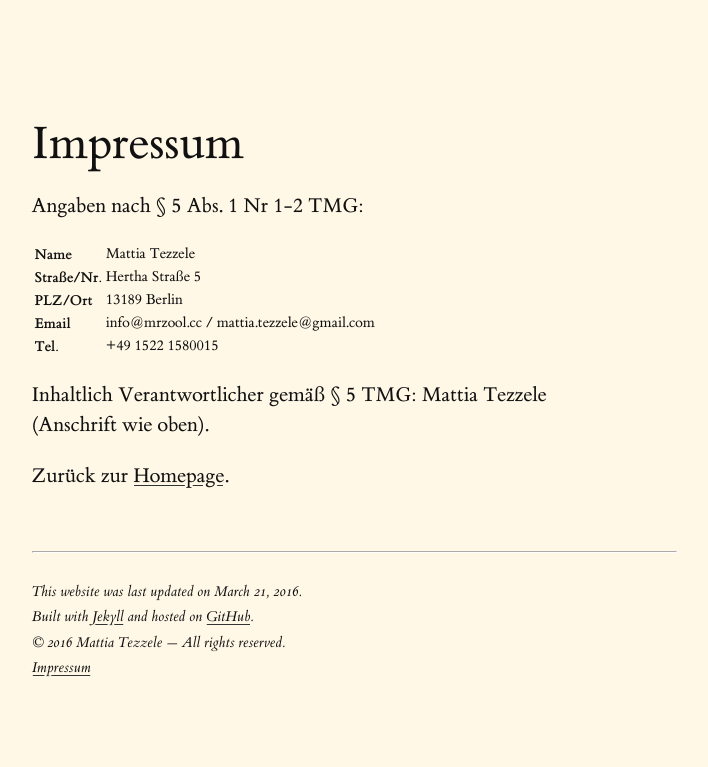
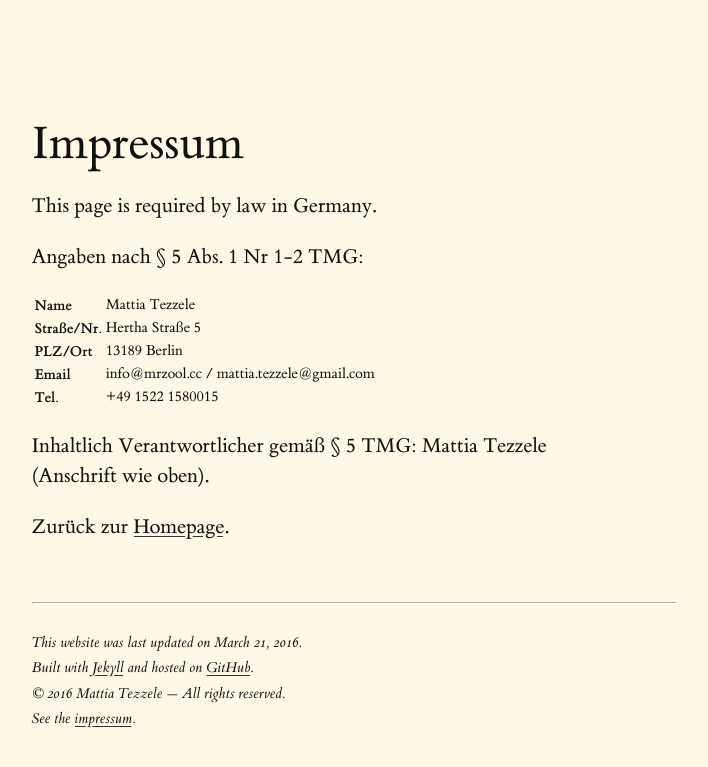
Before and after one commit to mrzool/mrzool.github.io, a Jekyll site: the page built from impressum/index.md, in a window 1280 px wide. Shown: the top 767 px of the page, without its empty margins (286-994 px from the left). Built offline with Jekyll 4.4.1, drawn with Linux system fonts in a browser that asks for light colours.

Commit message:
Improve impressum

```diff
--- a/_includes/_footer.html
+++ b/_includes/_footer.html
@@ -3,5 +3,5 @@
   <small class="block h5 mb1"> <i>This website was last updated on {{ 'now' | date: "%B %-d, %Y" }}.</i> </small>
   <small class="block h5 mb1"><i>Built with <a href="http://jekyllrb.com/">Jekyll</a> and hosted on <a href="http://github.com">GitHub</a>.</small>
   <small class="block h5 mb1"><i>&copy; {{ 'now' | date: "%Y" }} Mattia Tezzele &mdash; All rights reserved.</i> </small>
-  <small class="block h5 mb1"><i><a href="/impressum">Impressum</a></i></small>
+  <small class="block h5 mb1"><i>See the <a href="/impressum">impressum</a>.</i></small>
 </footer>
--- a/impressum/index.md
+++ b/impressum/index.md
@@ -4,6 +4,8 @@ title: Impressum
 ---
 
 # {{page.title}}
+
+This page is required by law in Germany.
 
 Angaben nach § 5 Abs. 1 Nr 1-2 TMG:
 
```
